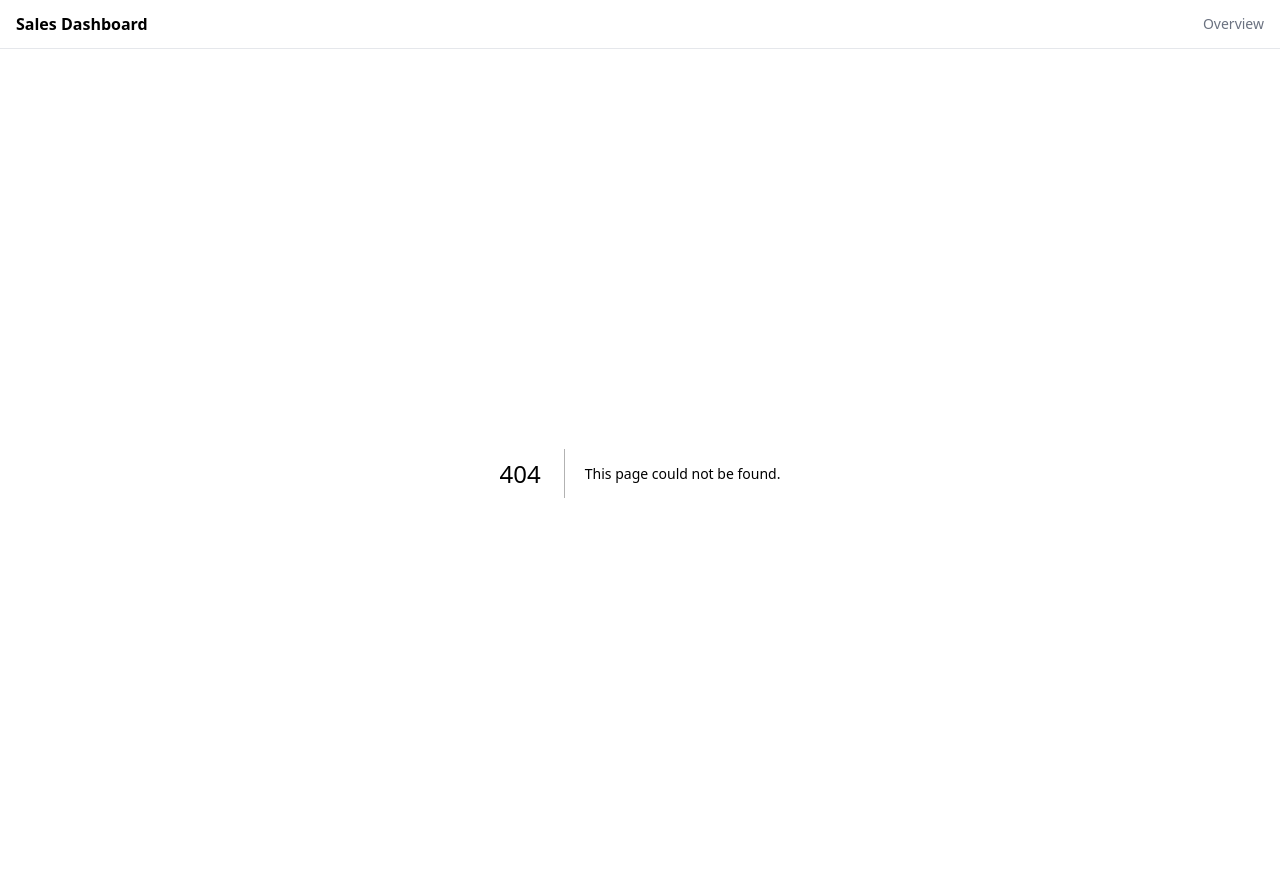
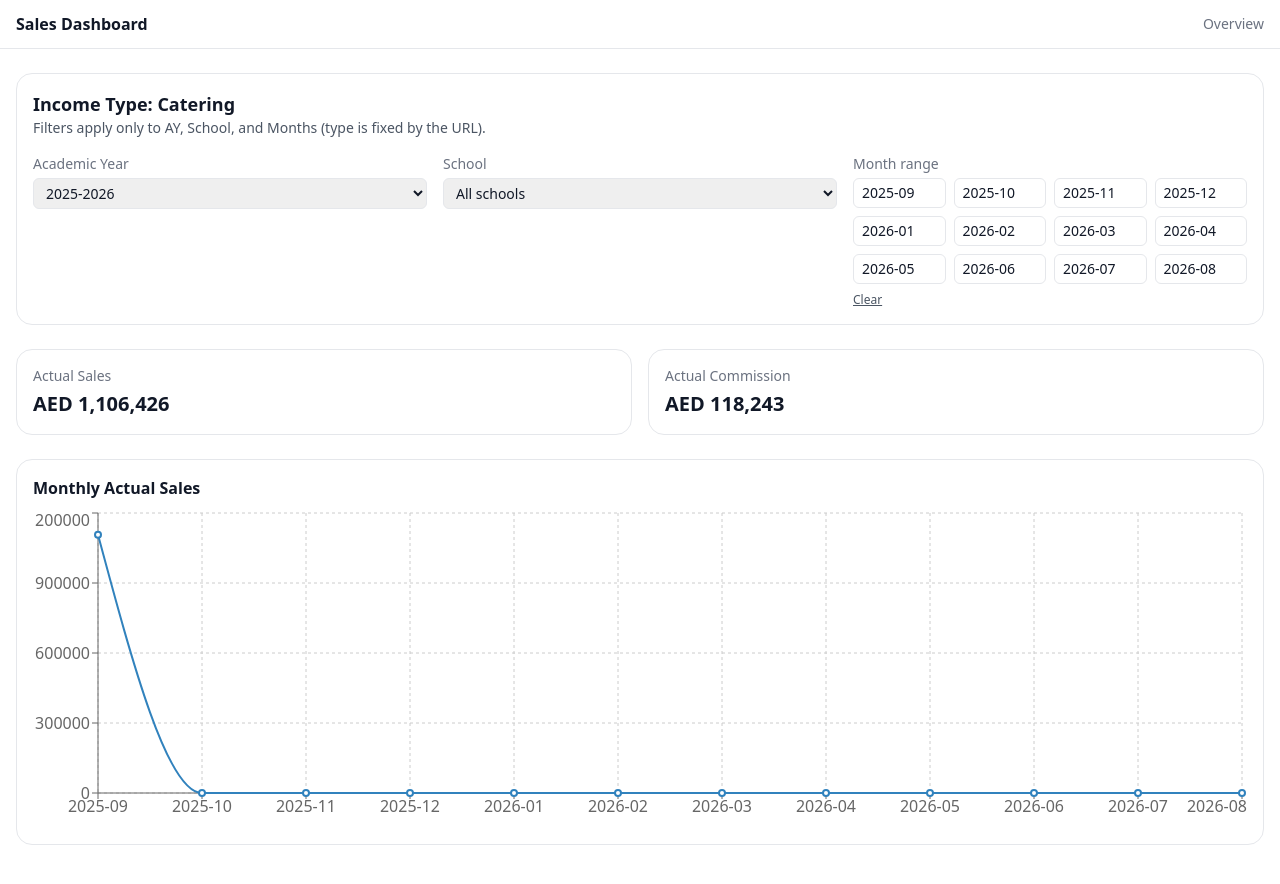
Before and after one commit to mo-seoudi/supplier-dashboard, a Next.js app: page /income/CAT in a window 1280 px wide. Before the commit this address had no page. Shown: the top 884 px of the page. Built offline with nearby package versions, Linux system fonts and the light colour scheme.

Commit message:
Create page.tsx

```diff
--- /dev/null
+++ b/app/income/[typeId]/page.tsx
@@ -0,0 +1,60 @@
+import { getRows, getOptions, parseFilters, applyFilters } from "../../../lib/data";
+import { sumBy } from "../../../lib/metrics";
+import Kpi from "../../../components/Kpi";
+import AcademicYearPicker from "../../../components/filters/AcademicYearPicker";
+import SchoolSelect from "../../../components/filters/SchoolSelect";
+import MonthRangeCalendar from "../../../components/filters/MonthRangeCalendar";
+import MonthlyActual from "../../../components/charts/MonthlyActual";
+
+export default function IncomeTypePage({
+  params,
+  searchParams,
+}: {
+  params: { typeId: string };
+  searchParams: { [key: string]: string | string[] | undefined };
+}) {
+  const rows = getRows();
+  const { ays, schools, types } = getOptions(rows);
+  const fallbackAy = ays[ays.length - 1];
+
+  // Force the type filter to the URL param (ignore any types in URL)
+  const base = parseFilters(searchParams, fallbackAy);
+  const filters = { ...base, types: [params.typeId] };
+
+  const sliced = applyFilters(rows, filters);
+  const currency = sliced[0]?.currency || rows[0]?.currency || "AED";
+
+  const totalActual = sumBy(sliced, (r) => r.actualSales);
+  const totalComm = sumBy(sliced, (r) => r.actualCommission);
+
+  // Monthly series
+  const monthlyMap = new Map<string, number>();
+  for (const r of sliced) monthlyMap.set(r.month, (monthlyMap.get(r.month) || 0) + r.actualSales);
+  const monthly = Array.from(monthlyMap.entries())
+    .sort(([a], [b]) => (a < b ? -1 : 1))
+    .map(([month, actual]) => ({ month, actual }));
+
+  const thisTypeName =
+    types.find((t) => t.id === params.typeId)?.name ?? params.typeId;
+
+  return (
+    <div className="space-y-6">
+      <div className="rounded-2xl border p-4 bg-white">
+        <div className="text-lg font-semibold">Income Type: {thisTypeName}</div>
+        <p className="text-sm text-gray-600">Filters apply only to AY, School, and Months (type is fixed by the URL).</p>
+        <div className="grid grid-cols-1 md:grid-cols-3 gap-4 mt-4">
+          <AcademicYearPicker options={ays} />
+          <SchoolSelect options={schools} />
+          <MonthRangeCalendar ay={filters.ay || fallbackAy} />
+        </div>
+      </div>
+
+      <section className="grid grid-cols-1 sm:grid-cols-2 gap-4">
+        <Kpi label="Actual Sales" value={totalActual} currency={currency} />
+        <Kpi label="Actual Commission" value={totalComm} currency={currency} />
+      </section>
+
+      <MonthlyActual data={monthly} />
+    </div>
+  );
+}
```
